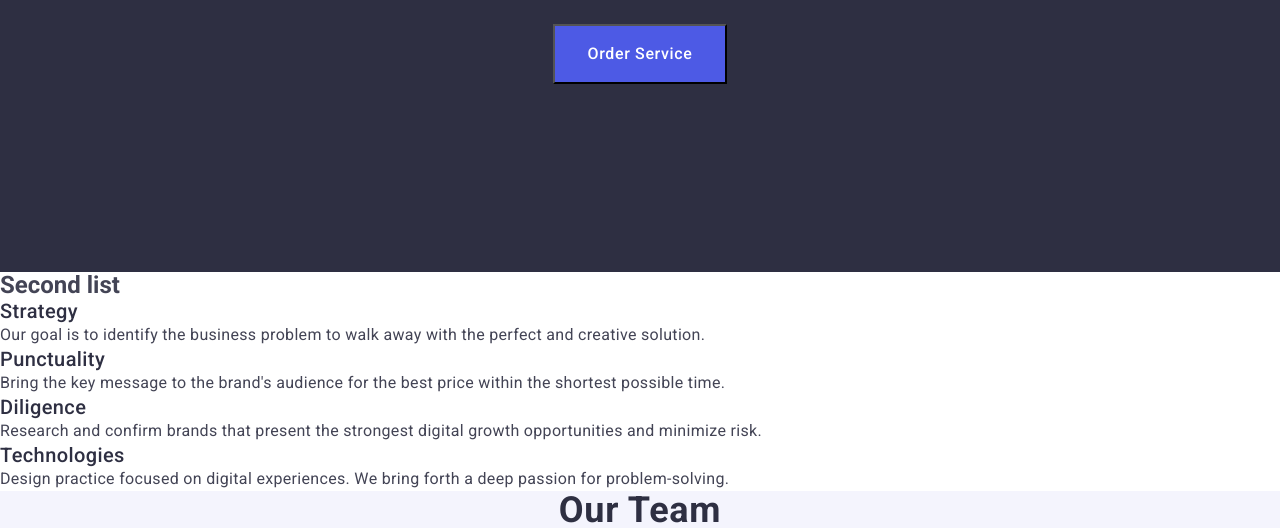
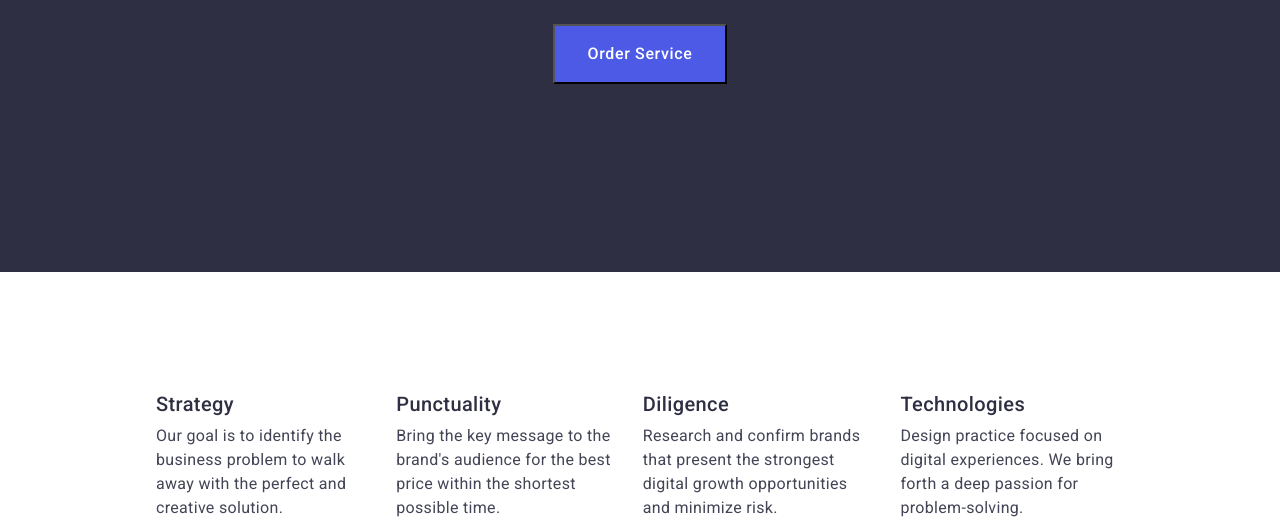
Before and after one commit to DorotaDobija/goit-markup-hw-03, a plain HTML site: page index.html in a window 1280 px wide. Shown: the part 404-932 px from the top of the page. Drawn offline with nearby package versions, Linux system fonts and the light colour scheme.

Commit message:
flex first section done

```diff
--- a/css/styles.css
+++ b/css/styles.css
@@ -125,6 +125,7 @@ ul {
     font-size: 16px;
     line-height: 1.5;
     letter-spacing: 0.02em;
+    padding-top: 8px;
 }
 .team-section {
     background-color: var(--footer-white-color);
@@ -149,3 +150,11 @@ ul {
     display: flex;
     gap: 40px;
 }
+.hidden-heading {
+    display: none;
+}
+.first-section-list {
+    display: flex;
+    gap: 24px;
+    padding: 120px 156px;
+}
--- a/index.html
+++ b/index.html
@@ -55,8 +55,8 @@
         </section>
         <!-- FIRST SECTION -->
         <section>
-          <h2>Second list</h2>
-          <ul>
+          <h2 class="hidden-heading">Second list</h2>
+          <ul class="first-section-list">
             <li>
               <h3 class="second-heading">Strategy</h3>
               <p class="section-text">
```
